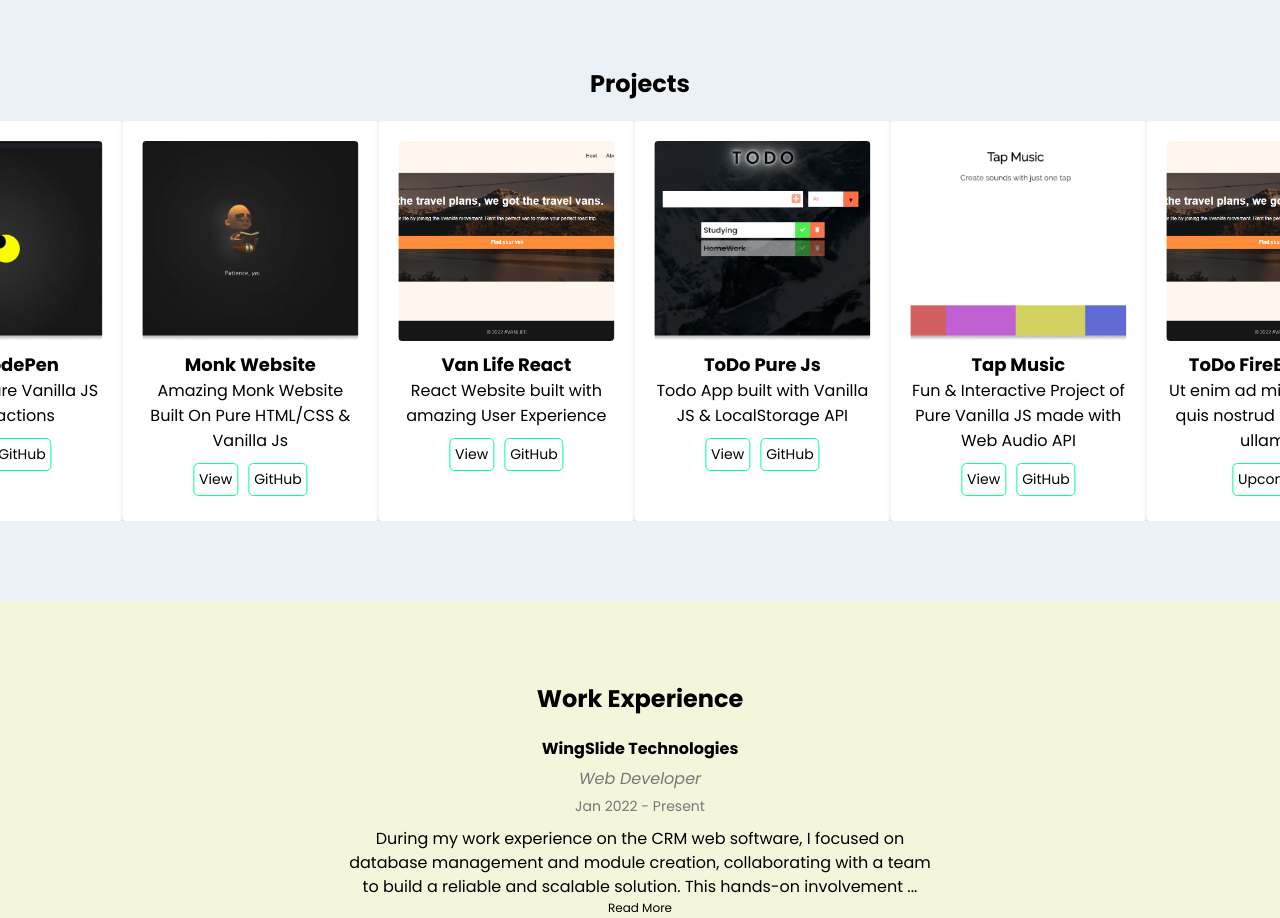
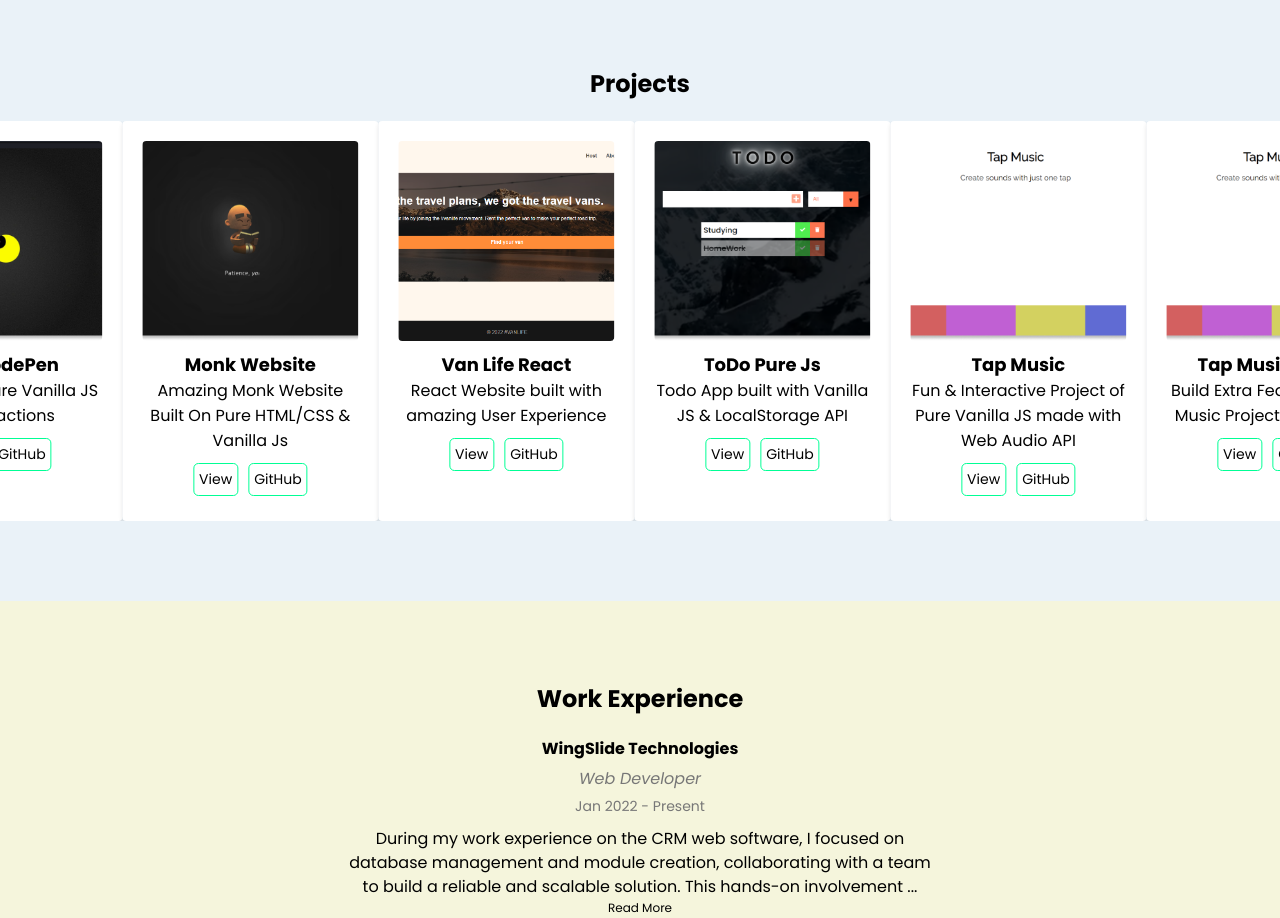
Before and after one commit to Kapil-Vasanth/react-portfolio, a React (Vite) app: page / in a window 1280 px wide. Shown: the part 1580-2498 px from the top of the page. Built offline with nearby package versions, Linux system fonts and the light colour scheme.

Commit message:
Update Projects for Tap Music Game

```diff
--- a/src/components/Projects.jsx
+++ b/src/components/Projects.jsx
@@ -51,6 +51,13 @@ const Projects = () => {
       githubUrl: 'https://github.com/Kapil-Vasanth/projects/tree/main/tapMusic',
     },
     {
+      title: 'Tap Music Game',
+      description: 'Build Extra Feature for Tap Music Project with scores',
+      imageUrl: `${project4Image}`,
+      demoUrl: 'https://pixtio-music-game.netlify.app/',
+      githubUrl: 'https://github.com/Kapil-Vasanth/projects/tree/main/tapMusicGame',
+    },
+    {
       title: 'ToDo FireBase App',
       description: 'Ut enim ad minim veniam, quis nostrud exercitation ullamco.',
       imageUrl: `${vanLifeImage}`,
@@ -67,7 +74,7 @@ const Projects = () => {
     },
     {
       title: 'EMCT Website',
-      description: 'Ut enim ad minim veniam, quis nostrud exercitation ullamco.',
+      description: 'A Freelancing Website made with HTML/CSS/JS & Bootstrap',
       imageUrl: `${emctImage}`,
       demoUrl: 'https://example.com/project2',
       githubUrl: 'https://github.com/example/project2',
```
